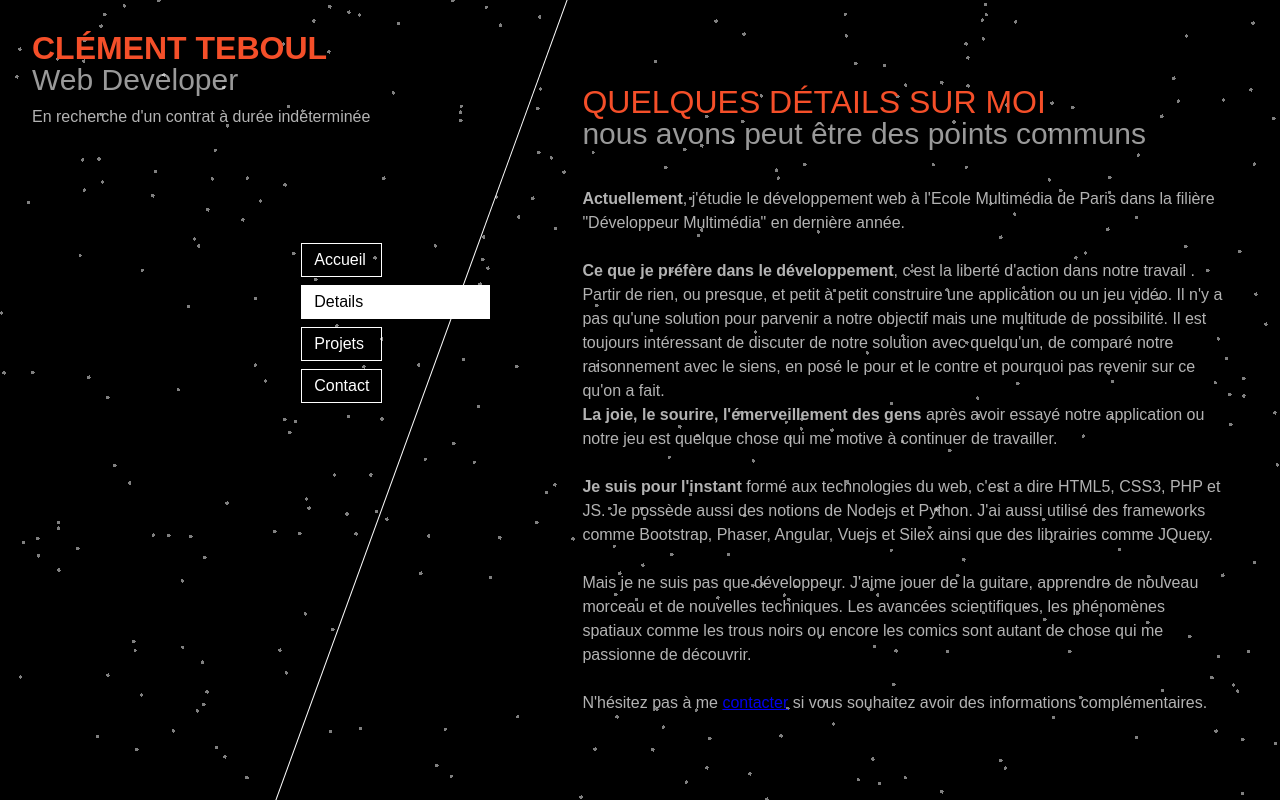
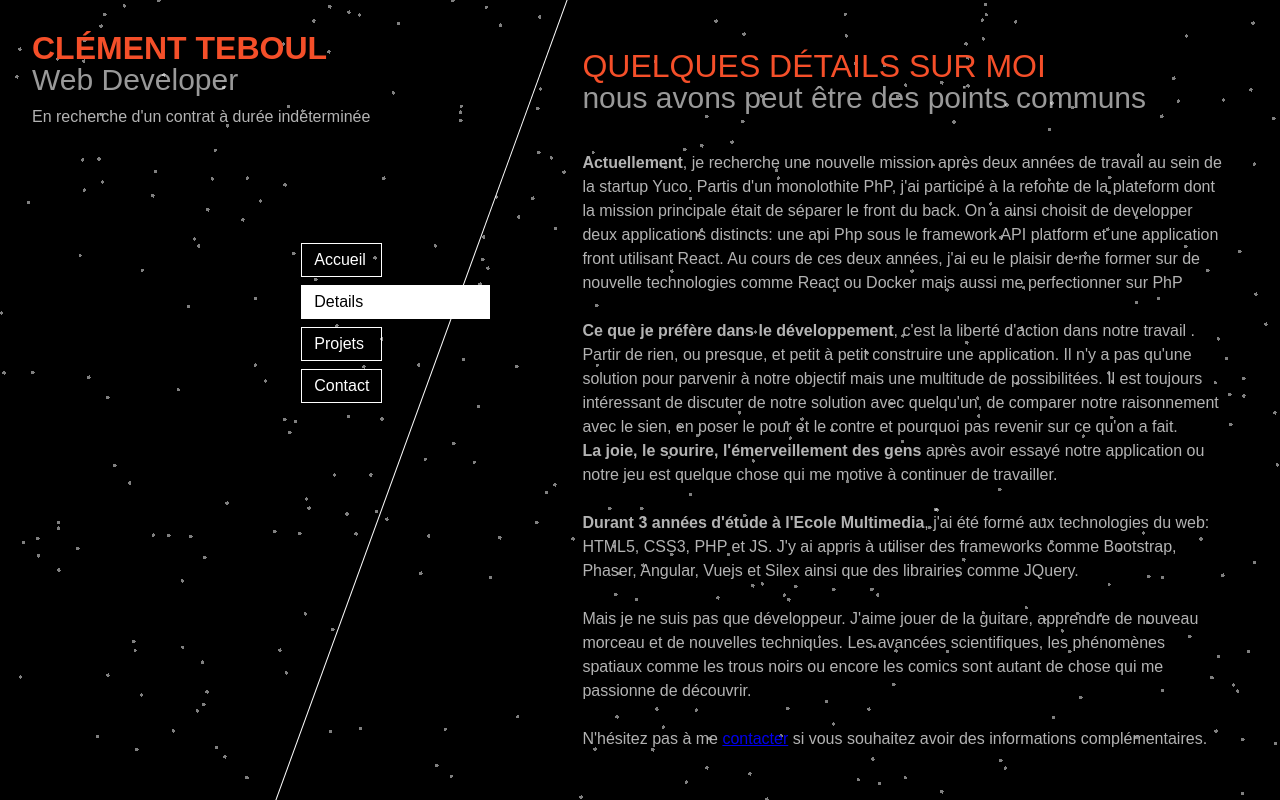
Before and after one commit to Jump78/portfolio, a Vue app: page /detail in a window 1280 px wide. Shown: the top 800 px of the page. Built offline with nearby package versions, Linux system fonts and the light colour scheme.

Commit message:
Update detail part

```diff
--- a/src/views/Detail.vue
+++ b/src/views/Detail.vue
@@ -5,12 +5,12 @@
       <p><span class="soustitre">Nous avons peut être des points communs</span></p>
     </div>
     <p class='p'>
-      <span class="bold">Actuellement</span>, j'étudie le développement web à l'Ecole Multimédia de Paris dans la filière "Développeur Multimédia" en dernière année.<br><br>
-      <span class="bold">Ce que je préfère dans le développement</span>, c'est la liberté d'action dans notre travail&nbsp;. Partir de rien, ou presque, et petit à petit construire une application ou un jeu vidéo. Il n'y a pas qu'une solution pour parvenir a notre objectif mais une multitude de possibilité. Il est toujours intéressant de discuter de notre solution avec quelqu'un, de comparé notre raisonnement avec le siens, en posé le pour et le contre et pourquoi pas revenir sur ce qu'on a fait.<br>
+      <span class="bold">Actuellement</span>, je recherche une nouvelle mission après deux années de travail au sein de la startup Yuco. Partis d'un monolothite PhP, j'ai participé à la refonte de la plateform dont la mission principale était de séparer le front du back. On a ainsi choisit de developper deux applications distincts: une api Php sous le framework API platform et une application front utilisant React. Au cours de ces deux années, j'ai eu le plaisir de me former sur de nouvelle technologies comme React ou Docker mais aussi me perfectionner sur PhP<br><br>
+      <span class="bold">Ce que je préfère dans le développement</span>, c'est la liberté d'action dans notre travail&nbsp;. Partir de rien, ou presque, et petit à petit construire une application. Il n'y a pas qu'une solution pour parvenir à notre objectif mais une multitude de possibilitées. Il est toujours intéressant de discuter de notre solution avec quelqu'un, de comparer notre raisonnement avec le sien, en poser le pour et le contre et pourquoi pas revenir sur ce qu'on a fait.<br>
       <span class="bold">La joie, le sourire, l'émerveillement des gens</span> après avoir essayé notre application ou notre jeu est quelque chose qui me motive à continuer de travailler.<br><br>
-      <span class="bold">Je suis pour l'instant</span> formé aux technologies du web, c'est a dire HTML5, CSS3, PHP et JS. Je possède aussi des notions de Nodejs et Python. J'ai aussi utilisé des frameworks comme Bootstrap, Phaser, Angular, Vuejs et Silex ainsi que des librairies comme JQuery.<br><br>
+      <span class="bold">Durant 3 années d'étude à l'Ecole Multimedia</span>, j'ai été formé aux technologies du web: HTML5, CSS3, PHP et JS. J'y ai appris à utiliser des frameworks comme Bootstrap, Phaser, Angular, Vuejs et Silex ainsi que des librairies comme JQuery.<br><br>
       Mais je ne suis pas que développeur. J'aime jouer de la guitare, apprendre de nouveau morceau et de nouvelles techniques. Les avancées scientifiques, les phénomènes spatiaux comme les trous noirs ou encore les comics sont autant de chose qui me passionne de découvrir.<br><br>
-      N'hésitez pas à me <a href="#contact" class="noir-transpa">contacter</a> si vous souhaitez avoir des informations complémentaires.
+      N'hésitez pas à me <router-link to='contact' tag='a' exact>contacter</router-link> si vous souhaitez avoir des informations complémentaires.
     </p>
   </div>
 </template>
@@ -41,4 +41,8 @@
 .p {
   line-height: 2.4rem;
 }
+
+a {
+  display: inline-block;
+}
 </style>
```
